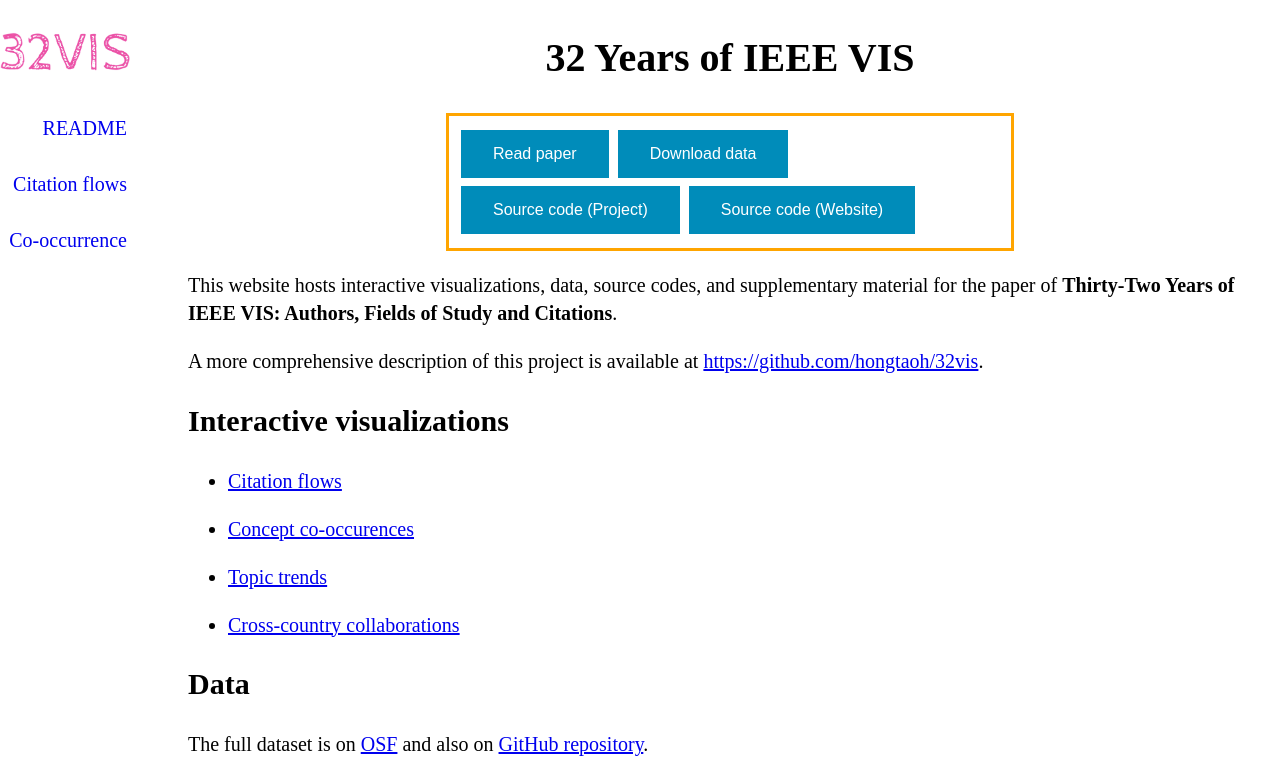
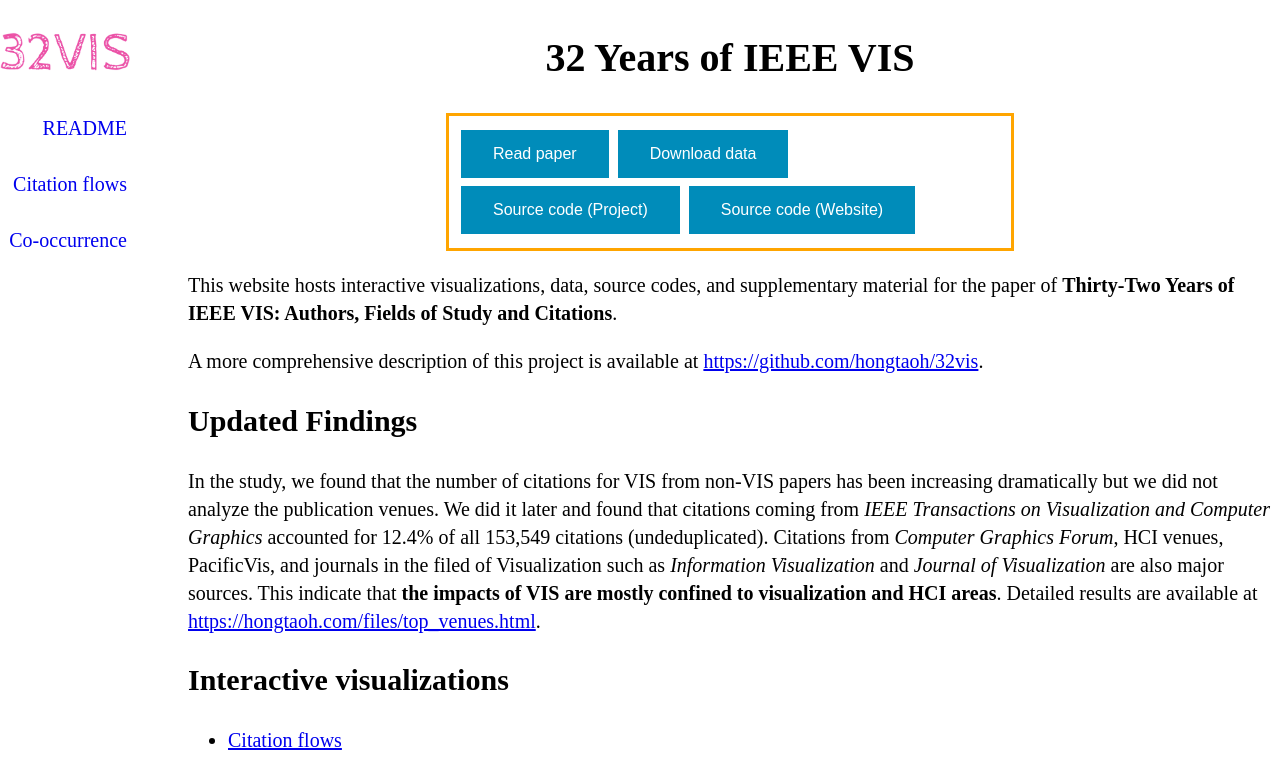
Before and after one commit to hongtaoh/icaviz, a plain HTML site: page index.html in a window 1280 px wide. Shown: the top 774 px of the page. Drawn offline with Linux system fonts and the light colour scheme.

Commit message:
updating site on Thu Apr 27 21:40:38 CDT 2023

```diff
--- a/index.html
+++ b/index.html
@@ -31,6 +31,9 @@
     <p>This website hosts interactive visualizations, data, source codes, and supplementary material for the paper of <strong>Thirty-Two Years of IEEE VIS: Authors, Fields of Study and Citations</strong>.</p>
     <p>A more comprehensive description of this project is available at <a href="https://github.com/hongtaoh/32vis">https://github.com/hongtaoh/32vis</a>.</p>
 <!--     <p>Our paper can be found at <a>...</a></p> -->
+    <h2 id="updated-findings">Updated Findings</h2>
+    <p>In the study, we found that the number of citations for VIS from non-VIS papers has been increasing dramatically but we did not analyze the publication venues. We did it later and found that citations coming from <em>IEEE Transactions on Visualization and Computer Graphics</em> accounted for 12.4% of all 153,549 citations (undeduplicated). Citations from <em>Computer Graphics Forum</em>, HCI venues, PacificVis, and journals in the filed of Visualization such as <em>Information Visualization</em> and <em>Journal of Visualization</em> are also major sources. This indicate that <strong>the impacts of VIS are mostly confined to visualization and HCI areas</strong>. Detailed results are available at <a href="https://hongtaoh.com/files/top_venues.html">https://hongtaoh.com/files/top_venues.html</a>.</p>
+
     <h2 id="interactive-visualizations">Interactive visualizations</h2>
     <ul>
     <li><p><a href="file:///Users/hongtaoh/Desktop/github/32vis-viz/citation-flows.html">Citation flows</a></p></li>
```
